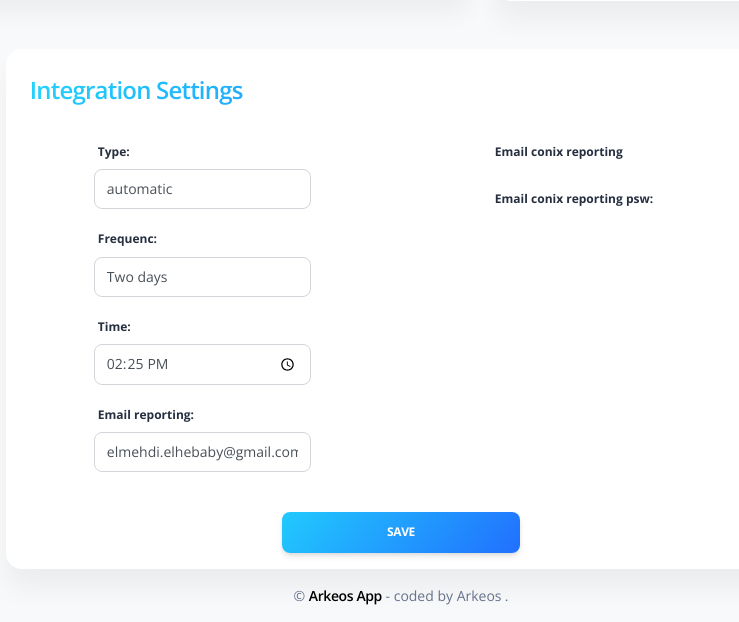
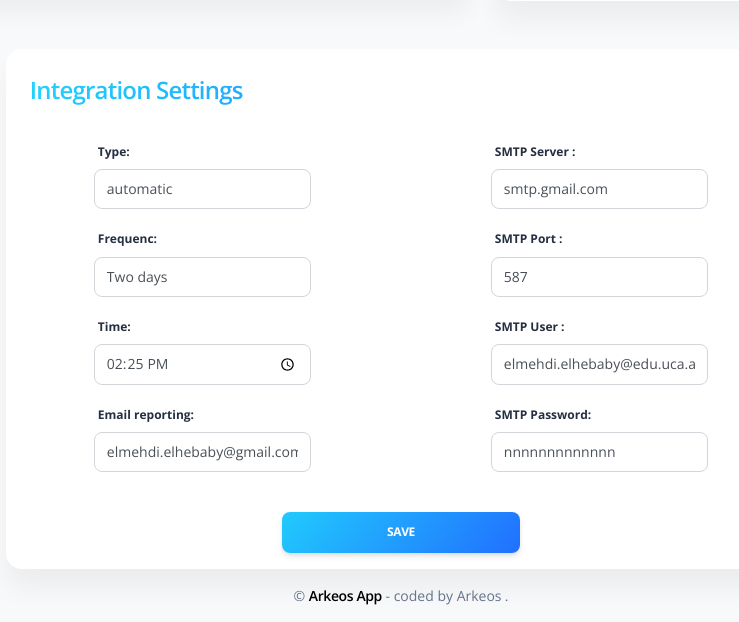
Before and after one commit to ELHEBABY/App-Integration, a Django app: page /settings/user/update/21 in a window 1280 px wide. Shown: the part 1019-1641 px from the top of the page, without its empty margins (376-1115 px from the left). Run offline with Django 4.2, Linux system fonts and the light colour scheme; a user stored in the database is signed in; data comes from the database, SQL or seed files in the repository; both versions use the stored data as it was after the commit; parts of the project's set-up code (start-up, migrations or seed data) failed here and were passed over; some libraries are stand-ins or nearby versions.

Commit message:
tweaked app for heroku

```diff
--- a/app/templates/home/admin/settings_user_update.html
+++ b/app/templates/home/admin/settings_user_update.html
@@ -259,16 +259,31 @@
             </div>
             <div class="col-4 col-xl-5 pe-6">
               <div class="card-body">
-                <label>Email conix reporting</label>
+
+                <label>SMTP Server :</label>
                 <div class="mb-3">
-                  {{ form_settings.email_conix_reporting }}
+                  {{ form_settings.smtp_server }}
                 </div>
-                <span class="text-error">{{ form_settings.email_conix_reporting.errors }}</span>
-                <label>Email conix reporting psw:</label>
+                <span class="text-error">{{ form_settings.smtp_server.errors }}</span>
+
+                <label>SMTP Port :</label>
                 <div class="mb-3">
-                  {{ form_settings.email_conix_reporting_psw }}
+                  {{ form_settings.smtp_port }}
                 </div>
-                <span class="text-error">{{ form_settings.email_conix_reporting_psw.errors }}</span>
+                <span class="text-error">{{ form_settings.smtp_port.errors }}</span>
+
+                <label>SMTP User :</label>
+                <div class="mb-3">
+                  {{ form_settings.smtp_user }}
+                </div>
+                <span class="text-error">{{ form_settings.smtp_user.errors }}</span>
+
+                <label>SMTP Password:</label>
+                <div class="mb-3">
+                  {{ form_settings.smtp_password }}
+                </div>
+                <span class="text-error">{{ form_settings.smtp_password.errors }}</span>
+
               </div>
             </div>
           </div>
@@ -277,10 +292,6 @@
           </div>
         </form>
       </div>
-
-    </div>
-
-
 
 
 <!-- Button trigger modal -->
```
Also changed, not shown: project/settings.py (+14 -7 lines), requirements.txt (added, +34 -0 lines), db.sqlite3, 1 other file.
